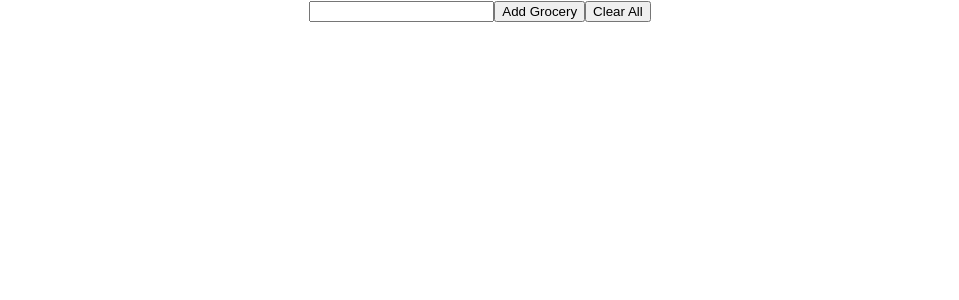
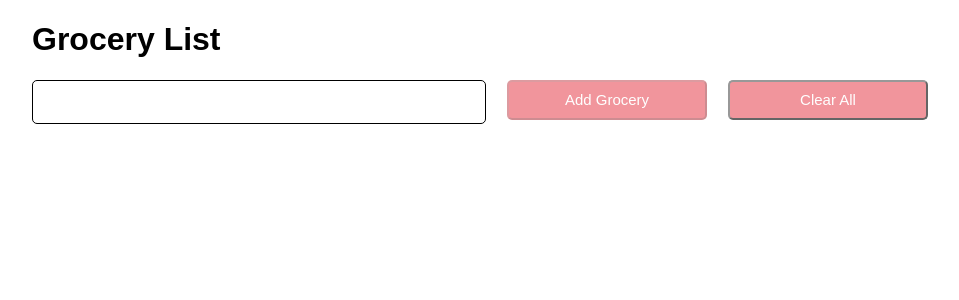
Before and after one commit to pesto-students/pesto-exercise-starter, a React (Create React App) app in the folder react-exercises/grocery-list-react/: page / in a window 1280 px wide. Shown: the top 300 px of the page, without its empty margins (160-1119 px from the left). Built offline with nearby package versions, Linux system fonts and the light colour scheme.

Commit message:
Adjust CSS

```diff
--- a/react-exercises/grocery-list-react/src/App.css
+++ b/react-exercises/grocery-list-react/src/App.css
@@ -1,5 +1,4 @@
 .App {
-  text-align: center;
 }
 
 .App-logo {
--- a/react-exercises/grocery-list-react/src/grocery-list-item/GroceryListItem.css
+++ b/react-exercises/grocery-list-react/src/grocery-list-item/GroceryListItem.css
@@ -1,6 +1,15 @@
 .List {
   list-style: none;
   display: flex;
-  justify-content: space-around;
-  align-content: stretch;
+  justify-content: space-between;
+  padding-top: 20px;
 }
+.Grocery-Name {
+  width: 70%;
+}
+.Quantity-Negative {
+  padding-right: 10px;
+}
+.Quantity-Positive {
+  padding-left: 10px;
+}
--- a/react-exercises/grocery-list-react/src/grocery-list-item/GroceryListItem.js
+++ b/react-exercises/grocery-list-react/src/grocery-list-item/GroceryListItem.js
@@ -4,9 +4,19 @@ import "./GroceryListItem.css";
 const GroceryListItem = props => {
   return (
     <li className="List">
-      <span>{props.item.name}</span>
-      <span>{props.item.quantity}</span>
-      <button>Add</button>
+      <span className="Grocery-Name">{props.item.name}</span>
+      <div>
+        <span className="Quantity-Negative">
+          <button
+            onClick={() => props.updateQuantity(props.item.id - 1, -1)}
+            disabled={props.item.quantity === 1}
+          >-</button>
+        </span>
+        <span>{props.item.quantity}</span>
+        <span className="Quantity-Positive">
+          <button onClick={() => props.updateQuantity(props.item.id - 1, 1)}>+</button>
+        </span>
+      </div>
     </li>
   );
 };
--- a/react-exercises/grocery-list-react/src/grocery-list/GroceryList.css
+++ b/react-exercises/grocery-list-react/src/grocery-list/GroceryList.css
@@ -0,0 +1,38 @@
+.Main-Container {
+  display: flex;
+  flex-direction: column;
+  padding: 0 15% 0 15%;
+}
+
+.Grocery-List {
+  display: flex;
+  justify-content: space-between;
+}
+.List {
+  list-style: none;
+  display: flex;
+  justify-content: space-between;
+  padding-top: 20px;
+}
+.Grocery-Input {
+  height: 40px;
+  width: 50%;
+  border-radius: 5px;
+  border: 1px solid black;
+  outline: none;
+  font-size: 24px;
+}
+
+.Grocery-Btn {
+  background-color: #E8505B;
+  color: #fff;
+  font-size: 15px;
+  width: 200px;
+  height: 40px;
+  border-radius: 5px;
+  outline: none;
+}
+.Disable-Btn {
+  opacity: 0.6;
+  cursor: not-allowed;
+}
--- a/react-exercises/grocery-list-react/src/grocery-list/GroceryList.js
+++ b/react-exercises/grocery-list-react/src/grocery-list/GroceryList.js
@@ -1,4 +1,5 @@
 import React, { Component } from "react";
+import "./GroceryList.css";
 import GroceryListItem from "../grocery-list-item/GroceryListItem";
 
 class GroceryList extends Component {
@@ -38,8 +39,14 @@ class GroceryList extends Component {
       newlist.push(newItem);
     }
 
+    this.setState({ list: newlist, newGrocery: "" });
+  };
+
+  updateQuantity = (index, quantity) => {
+    const groceryItemID = index;
+    const newlist = [...this.state.list];
+    newlist[groceryItemID].quantity += quantity;
     this.setState({ list: newlist });
-    this.state.newGrocery = "";
   };
 
   clearAll = () => {
@@ -47,16 +54,56 @@ class GroceryList extends Component {
   };
 
   render() {
+    let header;
+    if (this.state.list.length > 0) {
+      header = (
+        <li className="List">
+          <h3>Name</h3>
+          <h3>Quantity</h3>
+        </li>
+      );
+    }
     return (
       <React.Fragment>
-        <input value={this.state.newGrocery} onChange={this.updateNewGrocery} />
-        <button onClick={this.addNewGrocery}>Add Grocery</button>
-        <button onClick={this.clearAll}>Clear All</button>
-        <ul>
-          {this.state.list.map(item => (
-            <GroceryListItem item={item} key={item.id} />
-          ))}
-        </ul>
+        <div className="Main-Container">
+          <div>
+            <h1>Grocery List</h1>
+          </div>
+          <div className="Grocery-List">
+            <input
+              className="Grocery-Input"
+              value={this.state.newGrocery}
+              onChange={this.updateNewGrocery}
+            />
+            <button
+              className={`${
+                !this.state.newGrocery ? "Disable-Btn" : ""
+              } Grocery-Btn`}
+              onClick={this.addNewGrocery}
+              disabled={!this.state.newGrocery}
+            >
+              Add Grocery
+            </button>
+            <button
+              className={`${
+                this.state.list.length === 0 ? "Disable-Btn" : ""
+              } Grocery-Btn`}
+              onClick={this.clearAll}
+            >
+              Clear All
+            </button>
+          </div>
+          <ul>
+            {header}
+            {this.state.list.map(item => (
+              <GroceryListItem
+                item={item}
+                key={item.id}
+                updateQuantity={this.updateQuantity}
+              />
+            ))}
+          </ul>
+        </div>
       </React.Fragment>
     );
   }
--- a/react-exercises/grocery-list-react/src/index.css
+++ b/react-exercises/grocery-list-react/src/index.css
@@ -1,8 +1,6 @@
 body {
   margin: 0;
-  font-family: -apple-system, BlinkMacSystemFont, 'Segoe UI', 'Roboto', 'Oxygen',
-    'Ubuntu', 'Cantarell', 'Fira Sans', 'Droid Sans', 'Helvetica Neue',
-    sans-serif;
+  font-family: sans-serif;
   -webkit-font-smoothing: antialiased;
   -moz-osx-font-smoothing: grayscale;
 }
```
